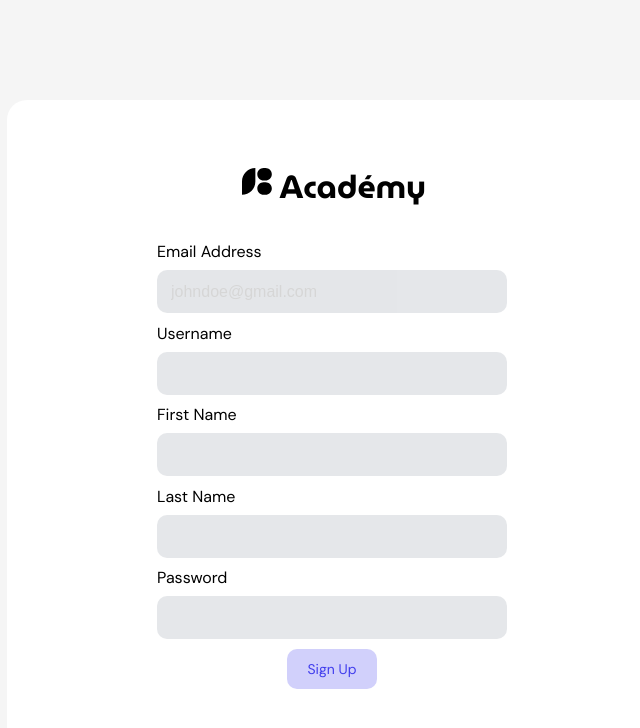
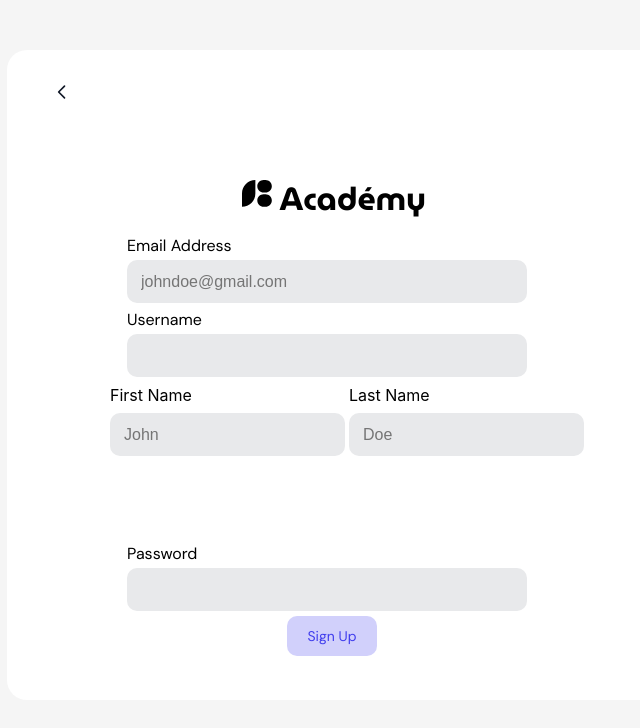
Before and after one commit to daniela142/front-end, a React (Create React App) app: page /signUp in a window 1280 px wide. Shown: the top 728 px of the page, without its empty margins (366-1006 px from the left). Built offline with nearby package versions, Linux system fonts and the light colour scheme.

Commit message:
sign up edits

```diff
--- a/src/account/components/SignIn.js
+++ b/src/account/components/SignIn.js
@@ -55,7 +55,7 @@ export const SignIn = _ => {
                             type="password"
                             value={password}
                             onChange={(e) => setPassword(e.target.value)}
-                            onKeyDown={handleKeypress}/>
+                            onKeyPress={(e) => handleKeypress(e)}/>
                     </div>
                         <button
                             style={{cursor: "pointer"}}
--- a/src/account/components/SignUp.js
+++ b/src/account/components/SignUp.js
@@ -5,6 +5,7 @@ import axios from "axios";
 import "../fonts/font.css"
 import "../style/sign-up.css";
 import Icon from "../svg/icon";
+import Back from "../svg/back";
 
 export const SignUp = _ => {
     let navigate = useNavigate();
@@ -37,6 +38,7 @@ export const SignUp = _ => {
     return(
         <div className="background">
             <div className="primary-box-sign-up">
+                <div> <a href='/SignIn'><button className='back-button'><Back/></button></a></div>
                 <div className="title"><h1><Icon/> Académy</h1></div>
                     <div className="user-authentication-input">
                         <label html="email">Email Address</label>
@@ -58,24 +60,28 @@ export const SignUp = _ => {
                             onChange={(e) => setUsername(e.target.value)}
                             />
                     </div>
-                    <div className='user-authentication-input'>
-                        <label>First Name</label>
-                        <input
+                    <table className='first-last-name' style={{width: "60px"}}>
+                        <tr>
+                            <td style={{fontSize: '16px'}}>First Name</td>
+                            <td style={{fontSize: '16px'}}>Last Name</td>
+                            </tr>
+                        <tr>
+                            <td><input
                                 id="firstname"
                                 name="firstname"
                                 type="text"
+                                placeholder='John'
                                 onChange={(e) => setFirstname(e.target.value)}
-                            />
-                    </div>
-                    <div className='user-authentication-input'>
-                        <label>Last Name</label>
-                        <input
+                                /></td>
+                            <td><input
                                 id="lastname"
                                 name="lastname"
                                 type="text"
+                                placeholder='Doe'
                                 onChange={(e) => setLastname(e.target.value)}
-                            />
-                    </div>
+                                /></td>
+                        </tr>
+                    </table>
                     <div className="user-authentication-input">
                         <label html="password">Password</label>
                         <input
--- a/src/account/style/sign-up.css
+++ b/src/account/style/sign-up.css
@@ -10,7 +10,7 @@
   width: 654px;
   height: 650px;
   left: 373px;
-  margin-top: 100px;
+  margin-top: 50px;
   position: relative;
   display: grid;
   background-color: rgb(255, 255, 255);
@@ -21,25 +21,23 @@
   align-items: center;
   margin-left: auto;
   margin-right: auto;
-  margin-top: 40px;
   font-family: "MuseoModerno";
 }
 .primary-box-sign-up .user-authentication-input {
   font-family: "DMSans";
-  margin-left: 150px;
+  margin-left: 120px;
   margin-top: 20px;
   text-align: left;
-  height: 0px;
-  width: 350px;
+  height: 10px;
+  width: 400px;
   display: grid;
 }
 .primary-box-sign-up input {
-  background-color: #A5ACB6;
-  color: #000;
-  opacity: 29%;
+  background-color: #e8e9eb;
+  color: #434242 !important;
   border-radius: 10px;
   padding: 14px;
-  margin-top: 8px;
+  margin-top: 4px;
   margin-bottom: 20px;
   height: 15px;
   font-size: 16px;
@@ -57,11 +55,29 @@
   border: none;
   color: #403DED;
   margin-bottom: 0%;
+  cursor: pointer;
 }
-.primary-box-sign-up .sign-up-text {
-  height: 0;
+
+.first-last-name {
+  gap: 4px;
+  flex-direction: column;
+  justify-content: flex-start;
+  align-items: flex-start;
+  display: inline-block;
+  margin-top: 20px;
+  margin-left: 100px;
+  margin-right: auto;
+  margin-bottom: 0%;
+  width: 50px;
+}
+
+.back-button {
+  border: none;
+  width: 100px;
+  height: 30px;
   font-size: 12px;
-  margin-left: 230px;
-  height: 20px;
+  margin-top: 28px;
+  margin-left: 5px;
+  background-color: white;
   cursor: pointer;
 }/*# sourceMappingURL=sign-up.css.map */
--- a/src/account/style/sign-up.scss
+++ b/src/account/style/sign-up.scss
@@ -10,7 +10,7 @@
     width: 654px;
     height: 650px;
     left: 373px;
-    margin-top: 100px;
+    margin-top: 50px;
     position: relative;
     display: grid;
     background-color: rgb(255, 255, 255);
@@ -22,27 +22,26 @@
         align-items: center;
         margin-left: auto;
         margin-right: auto;
-        margin-top: 40px;
+
         font-family: 'MuseoModerno';
     }
 
     & .user-authentication-input{
         font-family: 'DMSans';
-        margin-left: 150px;
+        margin-left: 120px;
         margin-top: 20px;
         text-align: left;
-        height: 0px;
-        width: 350px;
+        height: 10px;
+        width: 400px;
         display: grid;
+
         }
-
         & input{
-            background-color: #A5ACB6;
-            color: #000;
-            opacity: 29%;
+            background-color: #e8e9eb;
+            color: #434242 !important;
             border-radius: 10px;
             padding: 14px;
-            margin-top: 8px;
+            margin-top: 4px;
             margin-bottom: 20px;
             height: 15px;
             font-size: 16px;
@@ -61,14 +60,31 @@
         border: none;
         color: #403DED;
         margin-bottom: 0%;
-    }
-
-    & .sign-up-text{
-        height: 0;
-        font-size: 12px;
-        margin-left: 230px;
-        height: 20px;
         cursor: pointer;
     }
 
     }
+
+    .first-last-name{
+        gap: 4px;
+        flex-direction:column;
+        justify-content:flex-start;
+        align-items:flex-start;
+        display:inline-block;
+        margin-top: 20px;
+        margin-left: 100px;
+        margin-right: auto;
+        margin-bottom: 0%;
+        width: 50px;
+    }
+
+    .back-button{
+        border: none;
+        width: 100px;
+        height: 30px;
+        font-size: 12px;
+        margin-top: 28px;
+        margin-left: 5px;
+        background-color: white;
+        cursor: pointer;
+    }
--- /dev/null
+++ b/src/account/svg/back.js
@@ -0,0 +1,21 @@
+function Icon() {
+    return (
+      <svg
+        xmlns="http://www.w3.org/2000/svg"
+        width="20"
+        height="20"
+        fill="none"
+        viewBox="0 0 24 24"
+      >
+        <path
+          stroke="#111827"
+          strokeLinecap="round"
+          strokeLinejoin="round"
+          strokeWidth="2"
+          d="M15 19l-7-7 7-7"
+        ></path>
+      </svg>
+    );
+  }
+
+  export default Icon;
```
Also changed, not shown: 1 other file (tests, documents, lock files or other folders). Lines whose indentation alone changed are shown as unchanged.
